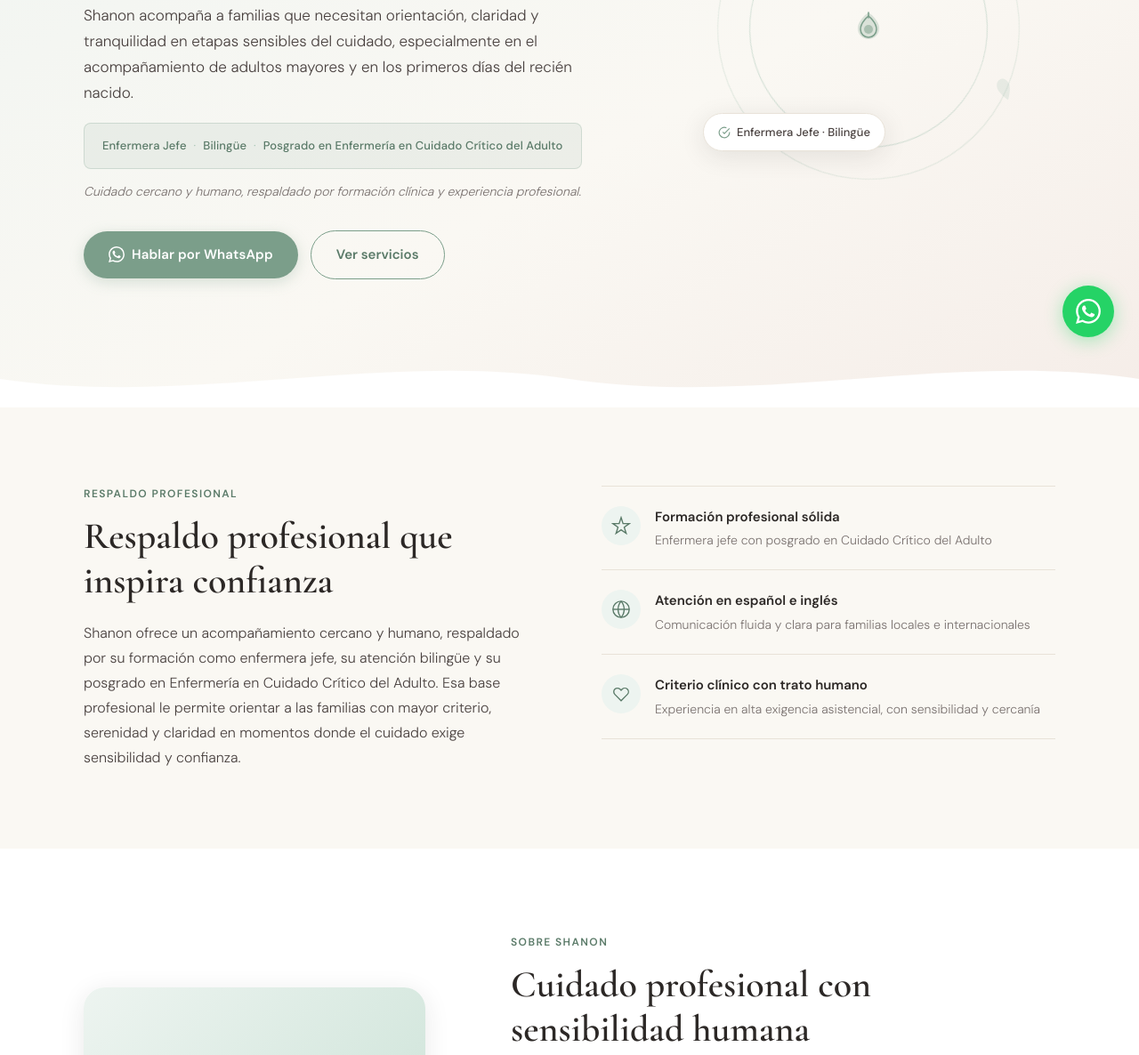
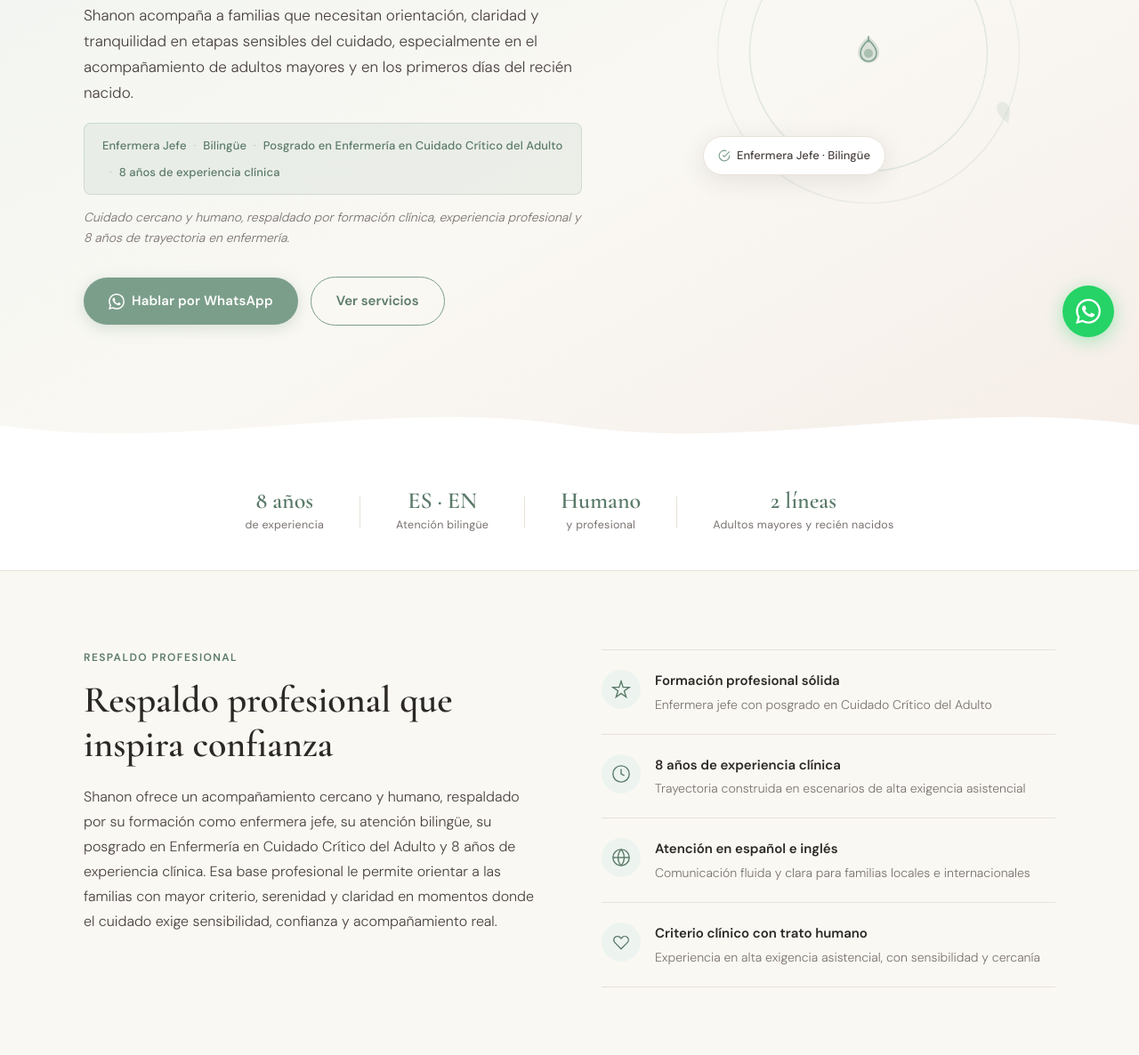
Before and after one commit to egomez-dev/shanon, a plain HTML site: page index.html in a window 1280 px wide. Shown: the part 393-1579 px from the top of the page at 89% size. Drawn offline with nearby package versions, Linux system fonts and the light colour scheme.

Commit message:
Add 8 years clinical experience across all key sections
- Hero credentials strip: added 8 años de experiencia clínica
- Hero microcopy: updated to mention 8-year track record
- Respaldo section: updated body text + new 4th trust block for experience
- Sobre Shanon: first paragraph updated with 8 years detail
- Differentials: first item updated to include 8 years
- New stats bar after hero with 4 visual badges
- WhatsApp messages: shorter and more direct

Co-Authored-By: Claude Sonnet 4.6 <noreply@anthropic.com>

```diff
--- a/css/styles.css
+++ b/css/styles.css
@@ -422,6 +422,54 @@ button { cursor: pointer; border: none; background: none; font-family: inherit;
   line-height: 0;
 }
 .hero-wave svg { width: 100%; display: block; }
+
+/* ═══════════════════════════════════════════════════
+   STATS BAR
+   ═══════════════════════════════════════════════════ */
+.stats-bar {
+  background: var(--white);
+  padding: 32px 0;
+  border-bottom: 1px solid var(--border);
+}
+
+.stats-grid {
+  display: flex;
+  align-items: center;
+  justify-content: center;
+  gap: 0;
+  flex-wrap: wrap;
+}
+
+.stat-item {
+  display: flex;
+  flex-direction: column;
+  align-items: center;
+  gap: 4px;
+  padding: 8px 40px;
+  text-align: center;
+}
+
+.stat-number {
+  font-family: var(--font-serif);
+  font-size: 26px;
+  font-weight: 600;
+  color: var(--sage-dark);
+  line-height: 1;
+}
+
+.stat-label {
+  font-size: 12.5px;
+  font-weight: 400;
+  color: var(--text-light);
+  letter-spacing: 0.02em;
+}
+
+.stat-divider {
+  width: 1px;
+  height: 36px;
+  background: var(--border);
+  flex-shrink: 0;
+}
 
 /* ═══════════════════════════════════════════════════
    RESPALDO PROFESIONAL
@@ -1032,6 +1080,8 @@ button { cursor: pointer; border: none; background: none; font-family: inherit;
   .hero-content         { max-width: 100%; }
   .hero-title           { font-size: clamp(32px, 5vw, 48px); }
 
+  .stats-grid           { gap: 0; }
+  .stat-item            { padding: 8px 24px; }
   .trust-grid           { grid-template-columns: 1fr; gap: 40px; }
 
   .about-grid           { grid-template-columns: 320px 1fr; gap: 48px; }
@@ -1102,6 +1152,8 @@ button { cursor: pointer; border: none; background: none; font-family: inherit;
   .hero-container { padding-bottom: 56px; }
   .section-header { margin-bottom: 40px; }
 
+  .stat-item  { padding: 6px 16px; }
+  .stat-number { font-size: 22px; }
   .about, .services, .how-it-works, .value, .faq, .cta-final { padding: 72px 0; }
 
   .wa-float { bottom: 20px; right: 20px; width: 52px; height: 52px; }
--- a/index.html
+++ b/index.html
@@ -82,12 +82,14 @@
           <span data-es="Bilingüe" data-en="Bilingual">Bilingüe</span>
           <span class="cred-dot" aria-hidden="true">·</span>
           <span data-es="Posgrado en Enfermería en Cuidado Crítico del Adulto" data-en="Postgraduate Training in Adult Critical Care Nursing">Posgrado en Enfermería en Cuidado Crítico del Adulto</span>
+          <span class="cred-dot" aria-hidden="true">·</span>
+          <span data-es="8 años de experiencia clínica" data-en="8 years of clinical experience">8 años de experiencia clínica</span>
         </div>
 
         <p class="hero-microcopy"
-          data-es="Cuidado cercano y humano, respaldado por formación clínica y experiencia profesional."
-          data-en="Warm and human support backed by clinical training and professional experience.">
-          Cuidado cercano y humano, respaldado por formación clínica y experiencia profesional.
+          data-es="Cuidado cercano y humano, respaldado por formación clínica, experiencia profesional y 8 años de trayectoria en enfermería."
+          data-en="Warm and human support backed by clinical training, professional experience, and 8 years of nursing practice.">
+          Cuidado cercano y humano, respaldado por formación clínica, experiencia profesional y 8 años de trayectoria en enfermería.
         </p>
 
         <div class="hero-btns">
@@ -132,6 +134,33 @@
     </div>
   </section>
 
+  <!-- ═══════════════════════════ STATS / BADGES ═══════════════════════════ -->
+  <div class="stats-bar">
+    <div class="container">
+      <div class="stats-grid">
+        <div class="stat-item">
+          <span class="stat-number" data-es="8 años" data-en="8 years">8 años</span>
+          <span class="stat-label" data-es="de experiencia" data-en="of experience">de experiencia</span>
+        </div>
+        <div class="stat-divider" aria-hidden="true"></div>
+        <div class="stat-item">
+          <span class="stat-number" data-es="ES · EN" data-en="ES · EN">ES · EN</span>
+          <span class="stat-label" data-es="Atención bilingüe" data-en="Bilingual support">Atención bilingüe</span>
+        </div>
+        <div class="stat-divider" aria-hidden="true"></div>
+        <div class="stat-item">
+          <span class="stat-number" data-es="Humano" data-en="Human">Humano</span>
+          <span class="stat-label" data-es="y profesional" data-en="and professional">y profesional</span>
+        </div>
+        <div class="stat-divider" aria-hidden="true"></div>
+        <div class="stat-item">
+          <span class="stat-number" data-es="2 líneas" data-en="2 lines">2 líneas</span>
+          <span class="stat-label" data-es="Adultos mayores y recién nacidos" data-en="Older adults and newborns">Adultos mayores y recién nacidos</span>
+        </div>
+      </div>
+    </div>
+  </div>
+
   <!-- ═══════════════════════════ RESPALDO PROFESIONAL ═══════════════════════════ -->
   <section class="trust" id="respaldo">
     <div class="container">
@@ -145,9 +174,9 @@
             Respaldo profesional que inspira confianza
           </h2>
           <p class="trust-body"
-            data-es="Shanon ofrece un acompañamiento cercano y humano, respaldado por su formación como enfermera jefe, su atención bilingüe y su posgrado en Enfermería en Cuidado Crítico del Adulto. Esa base profesional le permite orientar a las familias con mayor criterio, serenidad y claridad en momentos donde el cuidado exige sensibilidad y confianza."
-            data-en="Shanon offers warm and personalized support backed by her training as a registered nurse, her bilingual communication skills, and her postgraduate education in Adult Critical Care Nursing. This professional foundation allows her to guide families with greater clarity, calm, and confidence in moments when care requires both sensitivity and trust.">
-            Shanon ofrece un acompañamiento cercano y humano, respaldado por su formación como enfermera jefe, su atención bilingüe y su posgrado en Enfermería en Cuidado Crítico del Adulto. Esa base profesional le permite orientar a las familias con mayor criterio, serenidad y claridad en momentos donde el cuidado exige sensibilidad y confianza.
+            data-es="Shanon ofrece un acompañamiento cercano y humano, respaldado por su formación como enfermera jefe, su atención bilingüe, su posgrado en Enfermería en Cuidado Crítico del Adulto y 8 años de experiencia clínica. Esa base profesional le permite orientar a las familias con mayor criterio, serenidad y claridad en momentos donde el cuidado exige sensibilidad, confianza y acompañamiento real."
+            data-en="Shanon offers warm and personalized support backed by her training as a registered nurse, her bilingual communication skills, her postgraduate education in Adult Critical Care Nursing, and 8 years of clinical experience. This professional foundation allows her to guide families with greater clarity, calm, and confidence in moments when care requires sensitivity, trust, and real support.">
+            Shanon ofrece un acompañamiento cercano y humano, respaldado por su formación como enfermera jefe, su atención bilingüe, su posgrado en Enfermería en Cuidado Crítico del Adulto y 8 años de experiencia clínica. Esa base profesional le permite orientar a las familias con mayor criterio, serenidad y claridad en momentos donde el cuidado exige sensibilidad, confianza y acompañamiento real.
           </p>
         </div>
 
@@ -159,6 +188,15 @@
             <div>
               <p class="trust-block-title" data-es="Formación profesional sólida" data-en="Solid professional training">Formación profesional sólida</p>
               <p class="trust-block-sub" data-es="Enfermera jefe con posgrado en Cuidado Crítico del Adulto" data-en="Registered nurse with postgraduate training in Adult Critical Care">Enfermera jefe con posgrado en Cuidado Crítico del Adulto</p>
+            </div>
+          </div>
+          <div class="trust-block">
+            <div class="trust-icon">
+              <svg width="22" height="22" viewBox="0 0 24 24" fill="none" stroke="currentColor" stroke-width="1.5" aria-hidden="true"><path d="M12 2C6.477 2 2 6.477 2 12s4.477 10 10 10 10-4.477 10-10S17.523 2 12 2z"/><path d="M12 6v6l4 2"/></svg>
+            </div>
+            <div>
+              <p class="trust-block-title" data-es="8 años de experiencia clínica" data-en="8 years of clinical experience">8 años de experiencia clínica</p>
+              <p class="trust-block-sub" data-es="Trayectoria construida en escenarios de alta exigencia asistencial" data-en="A career built in high-demand clinical care settings">Trayectoria construida en escenarios de alta exigencia asistencial</p>
             </div>
           </div>
           <div class="trust-block">
@@ -210,9 +248,9 @@
             Cuidado profesional con sensibilidad humana
           </h2>
           <p class="about-text"
-            data-es="Shanon es enfermera jefe bilingüe, con formación de posgrado en Enfermería en Cuidado Crítico del Adulto y experiencia clínica en escenarios de alta exigencia asistencial. Su vocación por el cuidado y su sensibilidad humana la han llevado a conectar de manera especial con dos poblaciones que aprecia profundamente: los adultos mayores y los recién nacidos."
-            data-en="Shanon is a bilingual registered nurse with postgraduate training in Adult Critical Care Nursing and clinical experience in high-demand care settings. Her vocation for caregiving and her human sensitivity have led her to connect deeply with two populations she cares for profoundly: older adults and newborns.">
-            Shanon es enfermera jefe bilingüe, con formación de posgrado en Enfermería en Cuidado Crítico del Adulto y experiencia clínica en escenarios de alta exigencia asistencial. Su vocación por el cuidado y su sensibilidad humana la han llevado a conectar de manera especial con dos poblaciones que aprecia profundamente: los adultos mayores y los recién nacidos.
+            data-es="Shanon es enfermera jefe bilingüe, con formación de posgrado en Enfermería en Cuidado Crítico del Adulto y 8 años de experiencia profesional en enfermería, construidos en escenarios clínicos de alta exigencia asistencial. Su vocación por el cuidado y su sensibilidad humana la han llevado a conectar de manera especial con dos poblaciones que aprecia profundamente: los adultos mayores y los recién nacidos."
+            data-en="Shanon is a bilingual registered nurse with postgraduate training in Adult Critical Care Nursing and 8 years of professional nursing experience developed in high-demand clinical care settings. Her vocation for caregiving and her human sensitivity have led her to connect deeply with two populations she cares for profoundly: older adults and newborns.">
+            Shanon es enfermera jefe bilingüe, con formación de posgrado en Enfermería en Cuidado Crítico del Adulto y 8 años de experiencia profesional en enfermería, construidos en escenarios clínicos de alta exigencia asistencial. Su vocación por el cuidado y su sensibilidad humana la han llevado a conectar de manera especial con dos poblaciones que aprecia profundamente: los adultos mayores y los recién nacidos.
           </p>
           <p class="about-text"
             data-es="A partir de esa vocación nace este espacio de acompañamiento profesional para familias que necesitan orientación, contención y claridad en etapas delicadas del cuidado. Su enfoque combina cercanía humana, comunicación clara y respaldo profesional, para que las familias se sientan más seguras y menos solas."
@@ -375,9 +413,9 @@
           <div class="value-icon">
             <svg width="20" height="20" viewBox="0 0 24 24" fill="none" stroke="currentColor" stroke-width="1.5" aria-hidden="true"><path d="M12 2l2.4 7.4H22l-6.2 4.5 2.4 7.4L12 17 5.8 21.3l2.4-7.4L2 9.4h7.6z"/></svg>
           </div>
-          <p data-es="Porque cuentas con el respaldo de una enfermera jefe con formación de posgrado y criterio clínico profesional"
-             data-en="Because you are supported by a registered nurse with postgraduate training and professional clinical judgment">
-            Porque cuentas con el respaldo de una enfermera jefe con formación de posgrado y criterio clínico profesional
+          <p data-es="Porque cuentas con el respaldo de una enfermera jefe con posgrado y 8 años de experiencia clínica real"
+             data-en="Because you are supported by a registered nurse with postgraduate training and 8 years of real clinical experience">
+            Porque cuentas con el respaldo de una enfermera jefe con posgrado y 8 años de experiencia clínica real
           </p>
         </div>
         <div class="value-item fade-in fade-delay">
--- a/js/main.js
+++ b/js/main.js
@@ -5,8 +5,8 @@
 const WA_NUMBER = '573242762563';
 
 const WA_MESSAGES = {
-  es: 'Hola Shanon, vi tu página web y me gustaría recibir información sobre tu acompañamiento profesional. Quisiera contarte si mi caso está relacionado con el cuidado de un adulto mayor o con los primeros días de un recién nacido.',
-  en: 'Hello Shanon, I saw your website and I would like to receive more information about your professional support services. I\'d like to tell you whether my case is related to caring for an older adult or to the first days of a newborn.'
+  es: 'Hola Shanon, vi tu página y quiero información sobre tu acompañamiento para adultos mayores o recién nacidos.',
+  en: 'Hello Shanon, I saw your website and would like information about your support for older adults or newborns.'
 };
 
 const SEO = {
```
